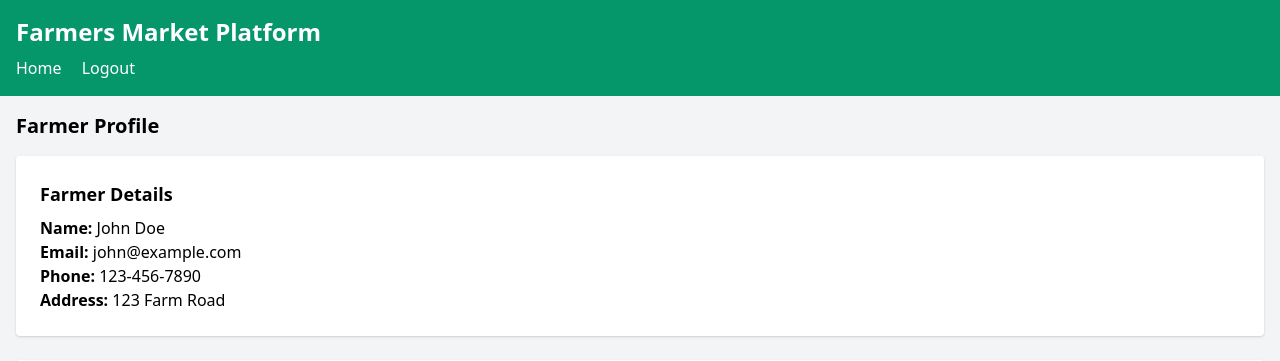
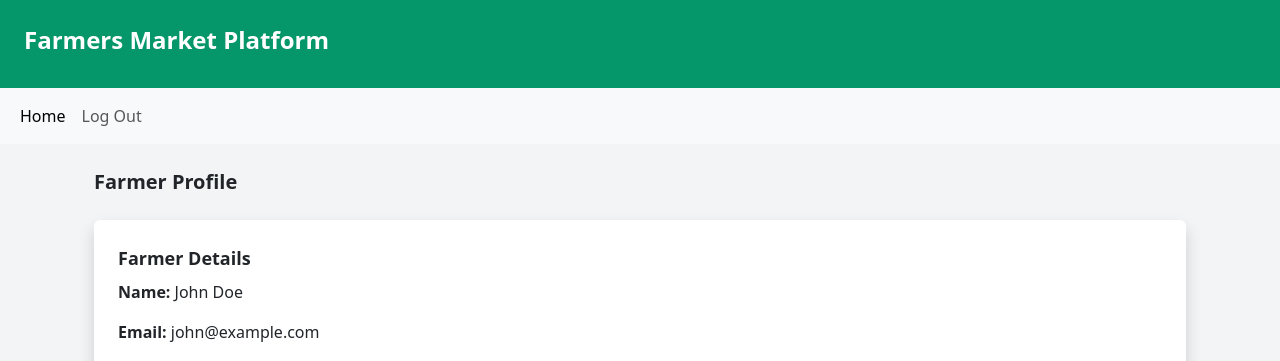
Before and after one commit to yash-goyal-0910/farm_cart, a Flask app: page /profile/1 in a window 1280 px wide. Shown: the top 361 px of the page. Run offline with Flask 3, Linux system fonts and the light colour scheme; a user stored in the database is signed in.

Commit message:
updated profile and index

```diff
--- a/templates/index.html
+++ b/templates/index.html
@@ -11,10 +11,6 @@
 <body class="bg-gray-100">
     <header class="bg-green-600 text-white p-4">
         <h1 class="text-2xl font-bold">Farmers Market Platform</h1>
-        <nav class="mt-2">
-            <a href="{{ url_for('login') }}" class="text-white hover:underline mr-4">Login</a>
-            <a href="{{ url_for('signup') }}" class="text-white hover:underline">Sign Up</a>
-        </nav>
     </header>
      <!-- Bootstrap Navbar -->
      <nav class="navbar navbar-expand-lg bg-body-tertiary">
--- a/templates/profile.html
+++ b/templates/profile.html
@@ -5,15 +5,31 @@
     <meta name="viewport" content="width=device-width, initial-scale=1.0">
     <title>Profile - Farmers Market Platform</title>
     <link href="https://cdn.jsdelivr.net/npm/tailwindcss@2.2.19/dist/tailwind.min.css" rel="stylesheet">
+    <link href="https://cdn.jsdelivr.net/npm/bootstrap@5.3.3/dist/css/bootstrap.min.css" rel="stylesheet" integrity="sha384-QWTKZyjpPEjISv5WaRU9OFeRpok6YctnYmDr5pNlyT2bRjXh0JMhjY6hW+ALEwIH" crossorigin="anonymous">
 </head>
 <body class="bg-gray-100">
     <header class="bg-green-600 text-white p-4">
         <h1 class="text-2xl font-bold">Farmers Market Platform</h1>
-        <nav class="mt-2">
-            <a href="{{ url_for('index') }}" class="text-white hover:underline mr-4">Home</a>
-            <a href="{{ url_for('logout') }}" class="text-white hover:underline">Logout</a>
-        </nav>
     </header>
+    <nav class="navbar navbar-expand-lg bg-body-tertiary">
+        <div class="container-fluid">
+
+            <button class="navbar-toggler" type="button" data-bs-toggle="collapse" data-bs-target="#navbarNav" aria-controls="navbarNav" aria-expanded="false" aria-label="Toggle navigation">
+                <span class="navbar-toggler-icon"></span>
+            </button>
+            <div class="collapse navbar-collapse" id="navbarNav">
+                <ul class="navbar-nav">
+                    <li class="nav-item">
+                        <a class="nav-link active" aria-current="page" href="{{ url_for('index') }}">Home</a>
+                    </li>
+                    <li class="nav-item">
+                        <a class="nav-link" href="{{ url_for('logout') }}">Log Out</a>
+                    </li>
+
+                </ul>
+            </div>
+        </div>
+    </nav>
 
     <main class="container mx-auto p-4">
         <h2 class="text-xl font-semibold mb-4">Farmer Profile</h2>
```
